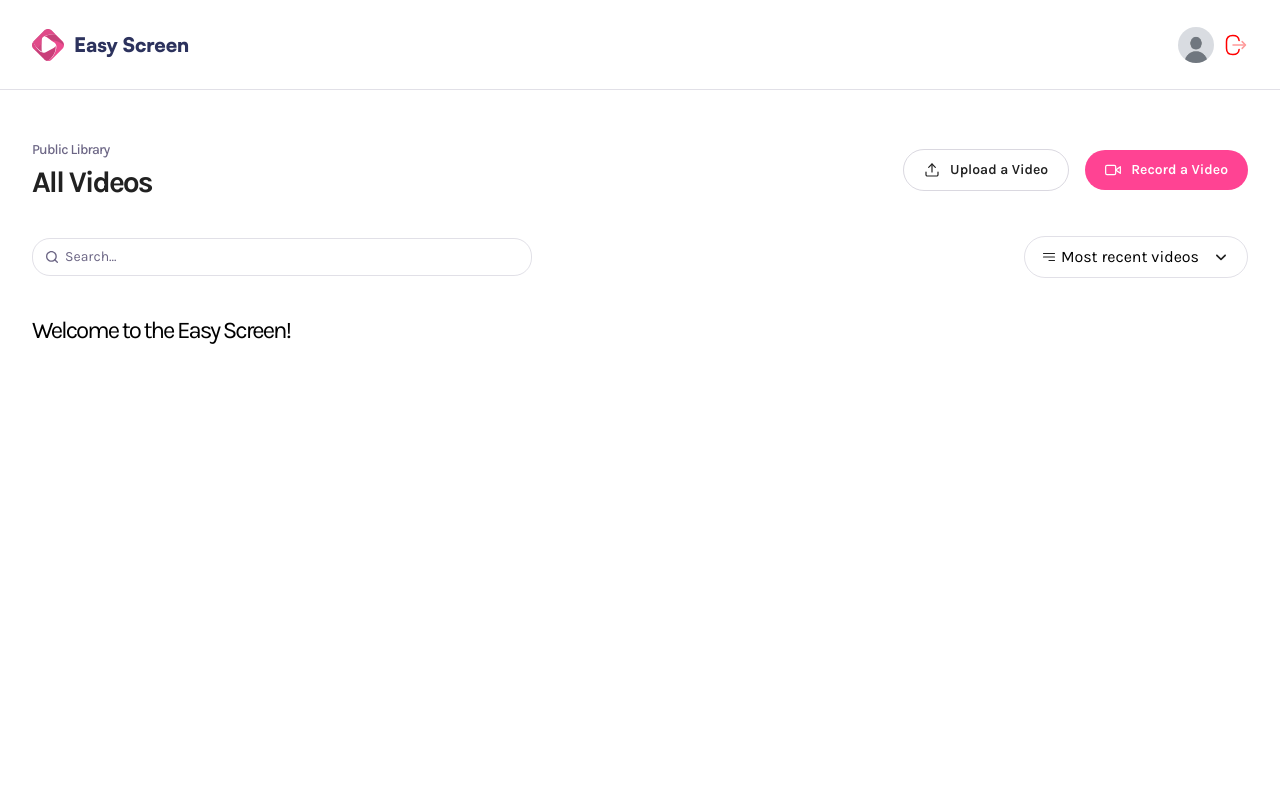
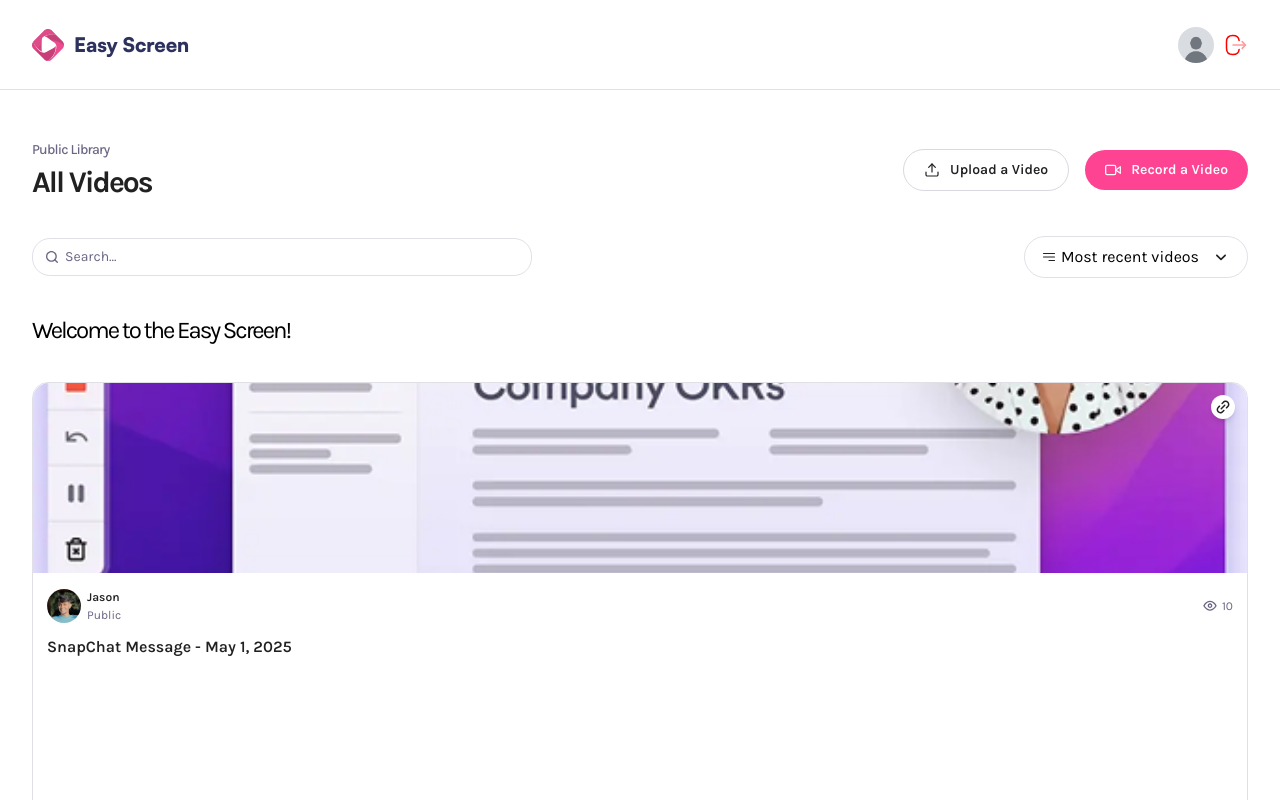
Before and after one commit to Jackster042/Easy_Screen, a Next.js app: page / in a window 1280 px wide. Shown: the top 800 px of the page. Built offline with nearby package versions, Linux system fonts and the light colour scheme.

Commit message:
VIdeo Card component setup

```diff
--- a/app/(root)/page.tsx
+++ b/app/(root)/page.tsx
@@ -1,15 +1,25 @@
-import React from 'react'
+import React from "react";
 import Header from "@/components/Header";
+import VideoCard from "@/components/VideoCard";
 
 const Page = () => {
   return (
     <main className={"wrapper page"}>
-        <Header  title={"All Videos "} subHeader={"Public Library"}/>
-        <h1 className={"text-2xl font-karla"}>
-        Welcome to the Easy Screen!
-        </h1>
+      <Header title={"All Videos "} subHeader={"Public Library"} />
+      <h1 className={"text-2xl font-karla"}>Welcome to the Easy Screen!</h1>
+      <VideoCard
+        id="1"
+        title="SnapChat Message"
+        thumbnail="/assets/samples/thumbnail (1).png"
+        createdAt={new Date("2025-05-01")}
+        userImg="/assets/images/jason.png"
+        username="Jason"
+        views={10}
+        visibility="public"
+        duration={156}
+      />
     </main>
-  )
-}
+  );
+};
 
-export default Page
+export default Page;
--- /dev/null
+++ b/components/VideoCard.tsx
@@ -0,0 +1,68 @@
+"use client";
+
+import Image from "next/image";
+import Link from "next/link";
+import React, { Fragment } from "react";
+
+const VideoCard = ({
+  id,
+  title,
+  thumbnail,
+  createdAt,
+  userImg,
+  username,
+  views,
+  visibility,
+  duration,
+}: VideoCardProps) => {
+  return (
+    <Link href={`/video/${id}`} className="video-card">
+      <Image
+        src={thumbnail}
+        width={290}
+        height={160}
+        alt="thumbnail"
+        className="thumbnail"
+      />
+      <article>
+        <div>
+          <figure>
+            <Image
+              src={userImg}
+              width={34}
+              height={34}
+              alt="avatar"
+              className="rounded-full aspect-square"
+            />
+            <figcaption>
+              <h3>{username}</h3>
+              <p>{visibility}</p>
+            </figcaption>
+          </figure>
+          <aside>
+            <Image
+              src="/assets/icons/eye.svg"
+              alt="views"
+              width={16}
+              height={16}
+            />
+            <span>{views}</span>
+          </aside>
+        </div>
+        <h2>
+          {title} -{" "}
+          {createdAt.toLocaleDateString("en-US", {
+            year: "numeric",
+            month: "short",
+            day: "numeric",
+          })}
+        </h2>
+      </article>
+      <button onClick={() => {}} className="copy-btn">
+        <Image src="/assets/icons/link.svg" alt="link" width={18} height={18} />
+      </button>
+    </Link>
+  );
+};
+
+export default VideoCard;
```
Also changed, not shown: 1 other file (tests, documents, lock files or other folders).
